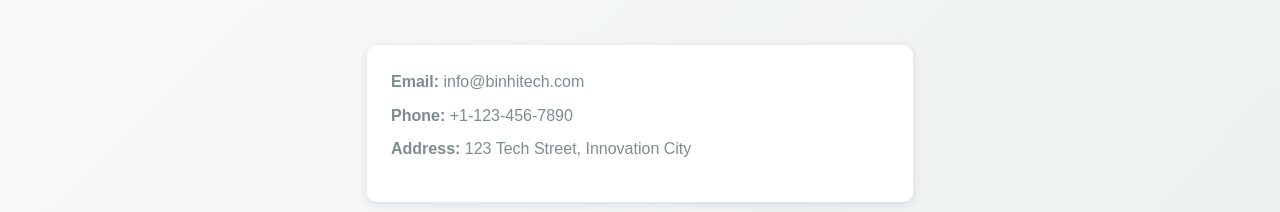
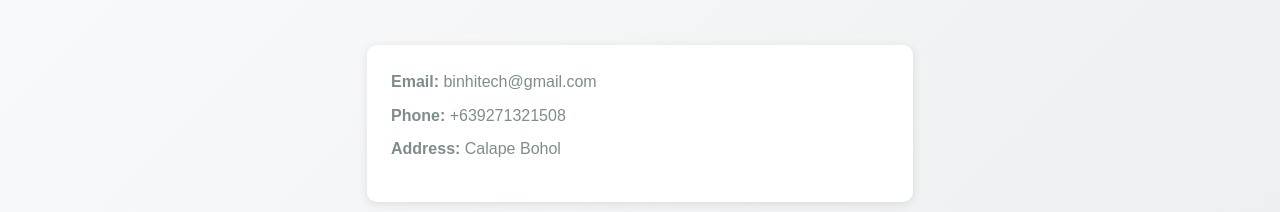
Before and after one commit to kdsny/BinhiTech, a plain HTML site: page index.html in a window 1280 px wide. Shown: the part 1897-2109 px from the top of the page. Drawn offline with nearby package versions, Linux system fonts and the light colour scheme.

Commit message:
Update index.html

```diff
--- a/index.html
+++ b/index.html
@@ -129,9 +129,9 @@
       <div class="row justify-content-center">
         <div class="col-12 col-md-6">
           <div class="card p-4 shadow-sm">
-            <p class="mb-2"><strong>Email:</strong> info@binhitech.com</p>
-            <p class="mb-2"><strong>Phone:</strong> +1-123-456-7890</p>
-            <p><strong>Address:</strong> 123 Tech Street, Innovation City</p>
+           <p class="mb-2"><strong>Email:</strong> binhitech@gmail.com</p>
+            <p class="mb-2"><strong>Phone:</strong> +639271321508</p>
+            <p><strong>Address:</strong> Calape Bohol</p>
           </div>
         </div>
       </div>
```
